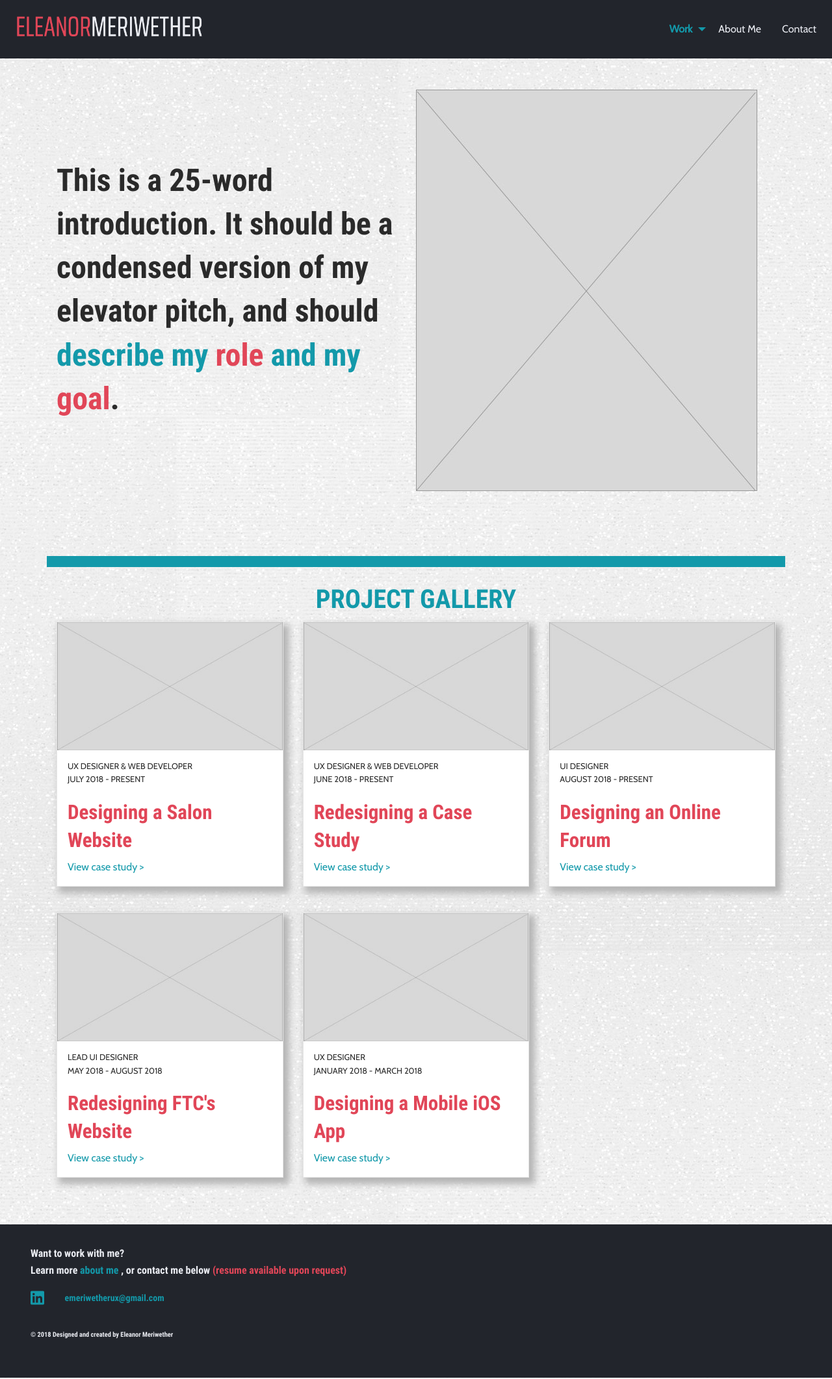
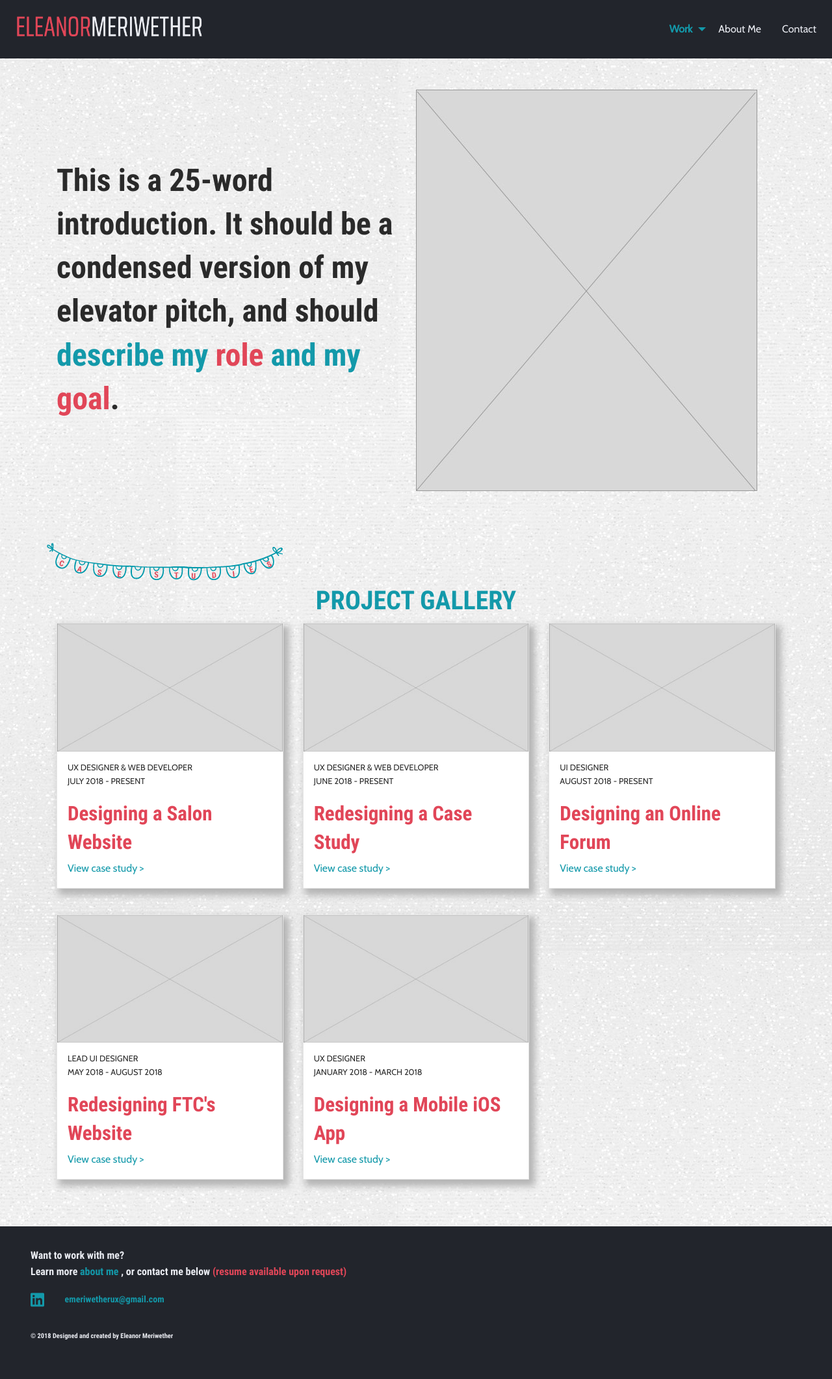
Before and after one commit to emeriwether/emeriwether.github.io, a Jekyll site: the page built from home.html, in a window 1280 px wide. Shown: the whole page at 65% size. Built offline with Jekyll 4.4.1, drawn with Linux system fonts in a browser that asks for light colours.

Commit message:
change home section underline to banner w/ text

```diff
--- a/home.html
+++ b/home.html
@@ -30,7 +30,7 @@ css: /css2/home.css
 
     <!-- SECTION LABEL FOR SMALL SCREENS -->
     <div class="small-12 cell">
-        <img src="/images/sectionUnderline_blue.svg">
+        <img src="/images/banner_coralText.png">
     </div>
 
     <div class="small-12 cell">
```
Also changed, not shown: images/banner_coralText.png (added), images/sectionUnderlines/1ECB31F75334C653.jpg (added), images/sectionUnderlines/banner copy.svg (added), images/sectionUnderlines/banner.png (added), images/sectionUnderlines/banner.svg (added), images/sectionUnderlines/sectionUnderline_banner_blue.png (added), images/sectionUnderlines/sectionUnderline_blue.svg (renamed from images/sectionUnderline_blue.svg), images/sectionUnderlines/sectionUnderline_white.svg (renamed from images/sectionUnderline_white.svg), 3 other files.
